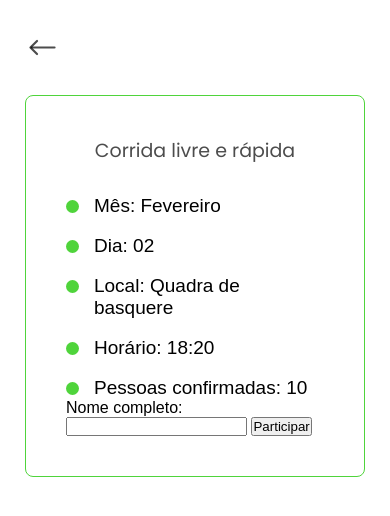
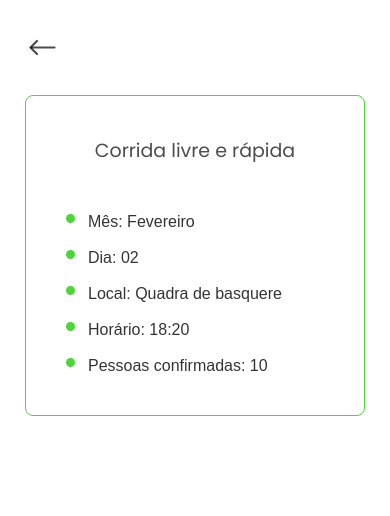
Before and after one commit to henrique2003/Sporgenda-front-end, a React (Create React App) app: page /mais/12 in a window 390 px wide. Shown: the top 516 px of the page. Built offline with nearby package versions, Linux system fonts and the light colour scheme.

Commit message:
style: responsive information More

```diff
--- a/src/pages/More/components/LineInformation/style.css
+++ b/src/pages/More/components/LineInformation/style.css
@@ -4,14 +4,43 @@
 }
 
 .wrapper_line_information p {
-  font-size: 19px;
+  color: rgba(0, 0, 0, 0.8);
+  font-size: 18px;
 }
 
 .wrapper_line_information div {
-  width: 13px;
-  height: 13px;
+  width: 11px;
+  height: 11px;
   background: #4fd43b;
   border-radius: 50%;
   margin-right: 15px;
   margin-top: 5px;
 }
+
+/* Tablets */
+@media (max-width: 768px) {
+  .wrapper_line_information p {
+    font-size: 17px;
+  }
+
+  .wrapper_line_information div {
+    width: 10px;
+    height: 10px;
+    margin-right: 15px;
+    margin-top: 3px;
+  }
+}
+
+/* Celphone */
+@media (max-width: 428px) {
+  .wrapper_line_information p {
+    font-size: 16px;
+  }
+
+  .wrapper_line_information div {
+    width: 9px;
+    height: 9px;
+    margin-right: 13px;
+    margin-top: 1px;
+  }
+}
--- a/src/pages/More/style.css
+++ b/src/pages/More/style.css
@@ -9,6 +9,7 @@
   margin-top: 40px;
 }
 
+/* Card header */
 .wrapper_more .wrapper_more_card .wrapper_more_header {
   text-align: center;
   margin-bottom: 30px;
@@ -19,6 +20,25 @@
   font-weight: 400 !important;
   color: rgba(0, 0, 0, 0.7);
   font-size: 25px;
+}
+
+/* Card Body */
+.wrapper_more .wrapper_more_card .wrapper_more_body .wraper_information {
+  display: grid;
+  grid-template-columns: repeat(3, 1fr);
+}
+
+/* Card Form */
+.wrapper_more .wrapper_more_card form {
+  display: none;
+}
+
+/* Change grid information  */
+@media (max-width: 1200px) {
+  /* Card Body */
+  .wrapper_more .wrapper_more_card .wrapper_more_body .wraper_information {
+    grid-template-columns: repeat(2, 1fr);
+  }
 }
 
 /* Ipad pro */
@@ -57,6 +77,11 @@
   .wrapper_more .wrapper_more_card .wrapper_more_header h3 {
     font-size: 21px;
   }
+
+  /* Card Body */
+  .wrapper_more .wrapper_more_card .wrapper_more_body .wraper_information {
+    grid-template-columns: repeat(1, 1fr);
+  }
 }
 
 /* Celphones */
```
